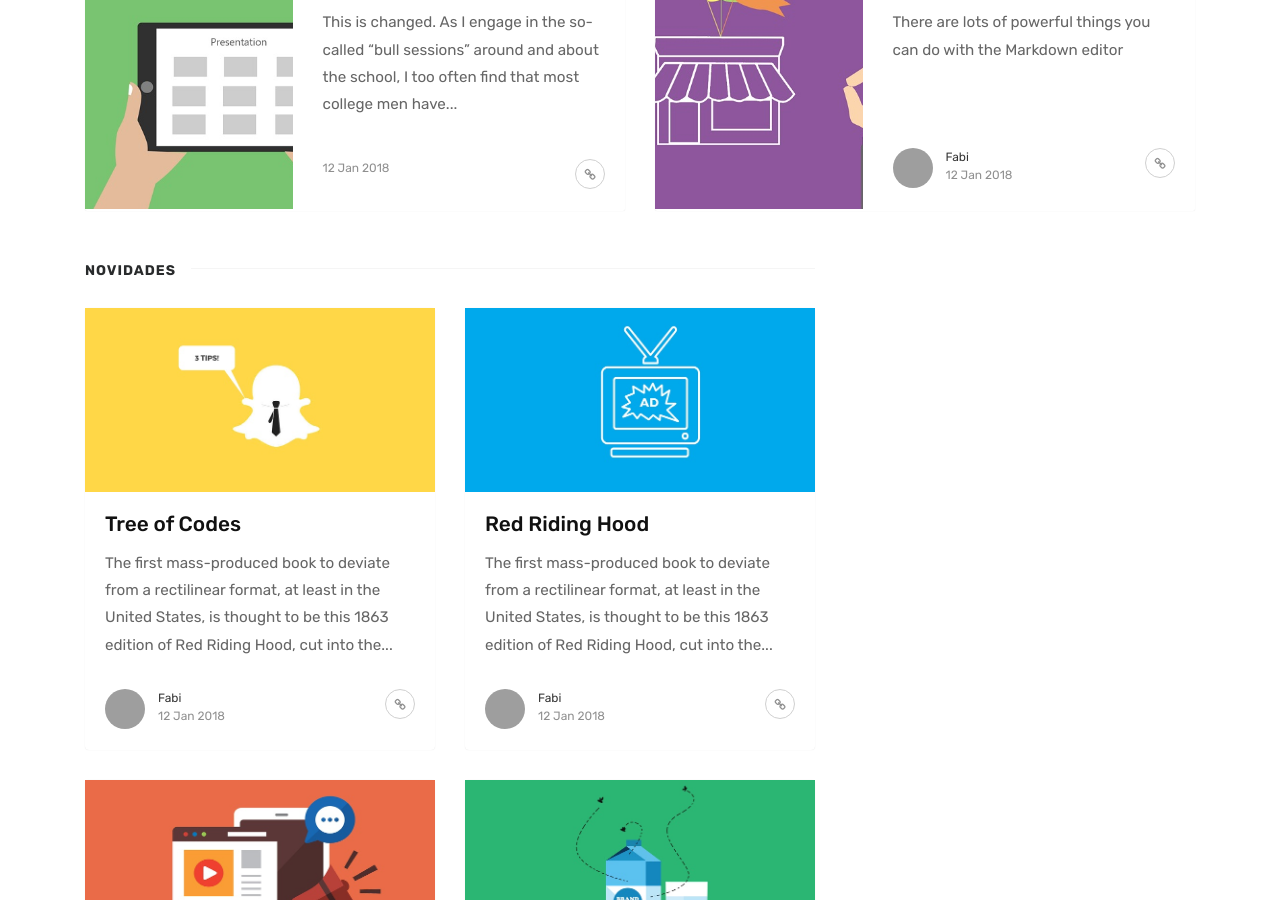
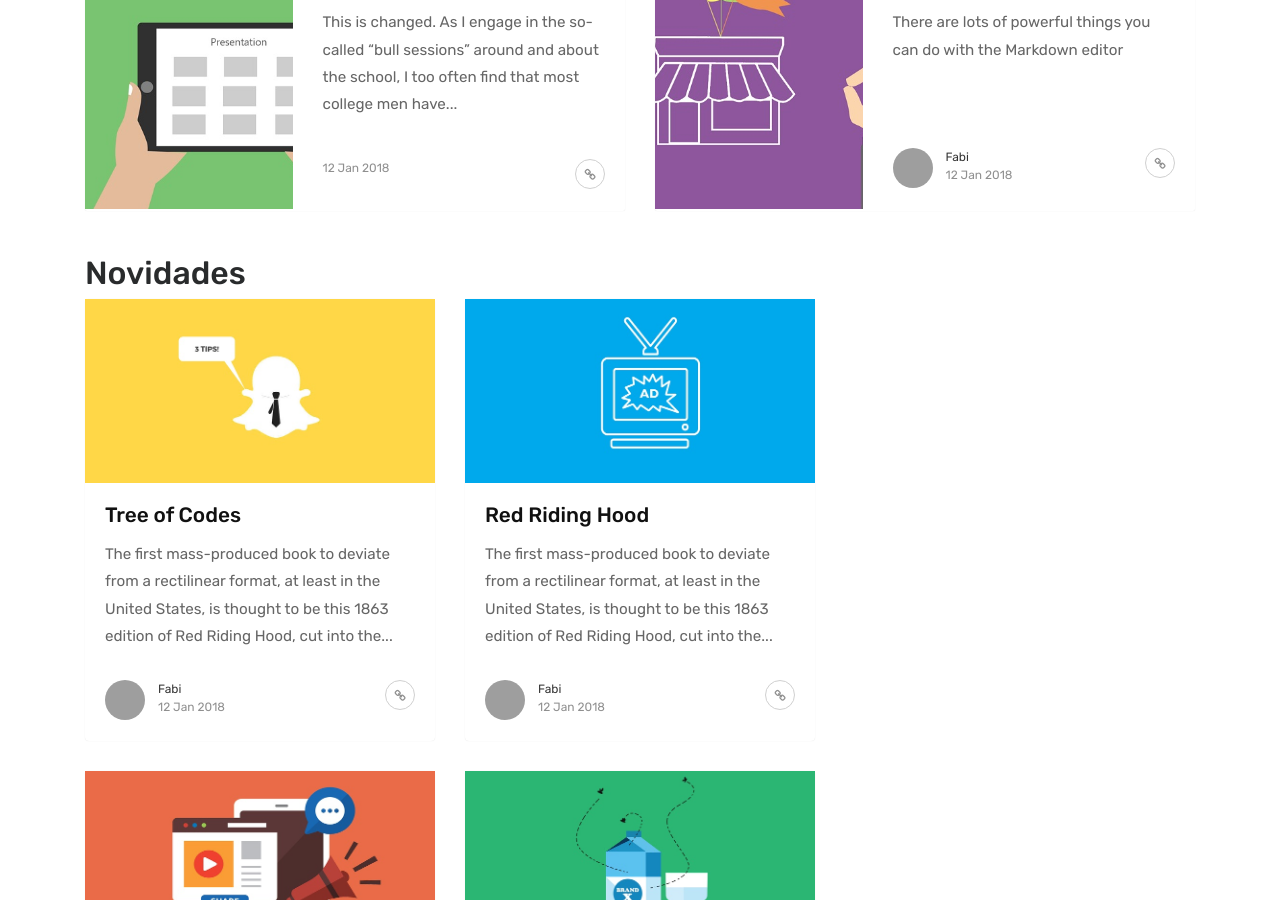
Before and after one commit to fabiolafaria/fabiolafaria.github.io, a Jekyll site: the page built from index.html, in a window 1280 px wide and 900 px high, scrolled down 1155 px. Built offline with Jekyll 4.4.1, drawn with Linux system fonts in a browser that asks for light colours; the list of posts is cut into pages by our own code; grey boxes are pictures that could not be loaded.

Commit message:
Updated 'index.html' via CloudCannon

```diff
--- a/index.html
+++ b/index.html
@@ -70,7 +70,7 @@ title: Fabiola Faria
 <section class="recent-posts row">
     <div class="col-sm-8">
 
-        <div class="section-title">
+        <div class="featured-posts">
             <h2><span>Novidades</span></h2>
         </div>
 
```
